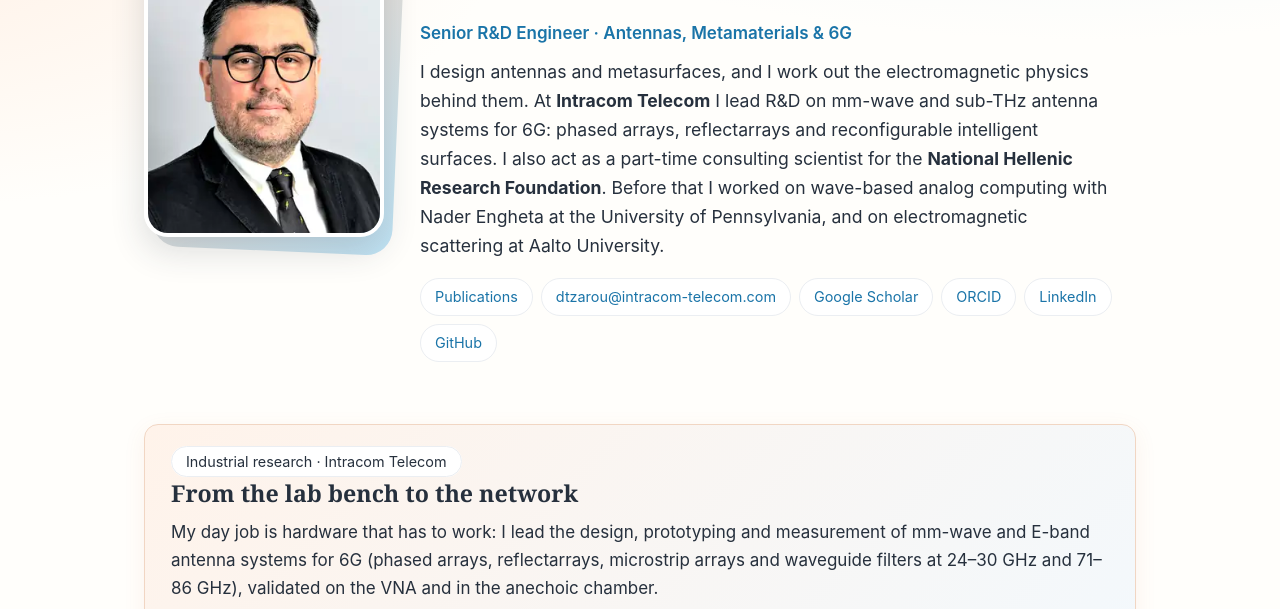
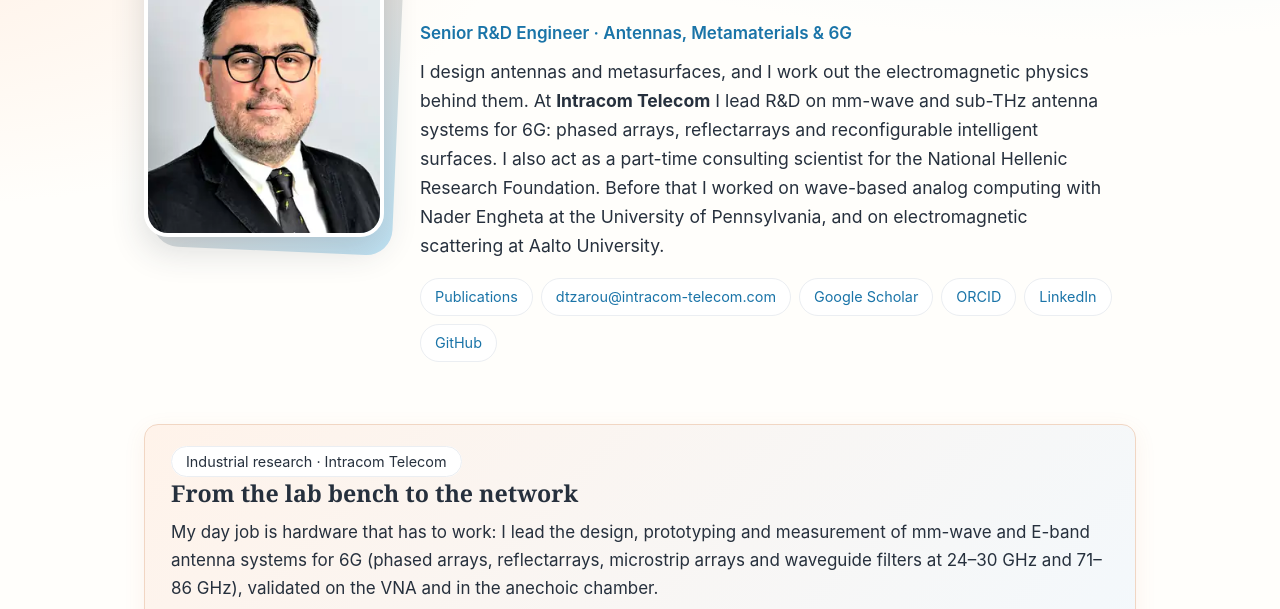
Before and after one commit to dtzarouc/dtzarouc.github.io, a plain HTML site: page index.html in a window 1280 px wide. Shown: the part 190-799 px from the top of the page. Drawn offline with Linux system fonts and the light colour scheme.

Commit message:
Update index.html

```diff
--- a/index.html
+++ b/index.html
@@ -19,7 +19,7 @@
     <p class="lede">I design antennas and metasurfaces, and I work out the electromagnetic physics behind them. At
     <b>Intracom Telecom</b> I lead R&amp;D on mm-wave and sub-THz antenna systems for 6G: phased arrays, reflectarrays and
     reconfigurable intelligent surfaces. I also act as a part-time consulting scientist for the
-    <b>National Hellenic Research Foundation</b>. Before that I worked on wave-based analog computing with
+    National Hellenic Research Foundation. Before that I worked on wave-based analog computing with
     Nader Engheta at the University of Pennsylvania, and on electromagnetic scattering at Aalto University.</p>
     <div class="pill-row">
       <a class="pill" href="publications.html">Publications</a>
```
